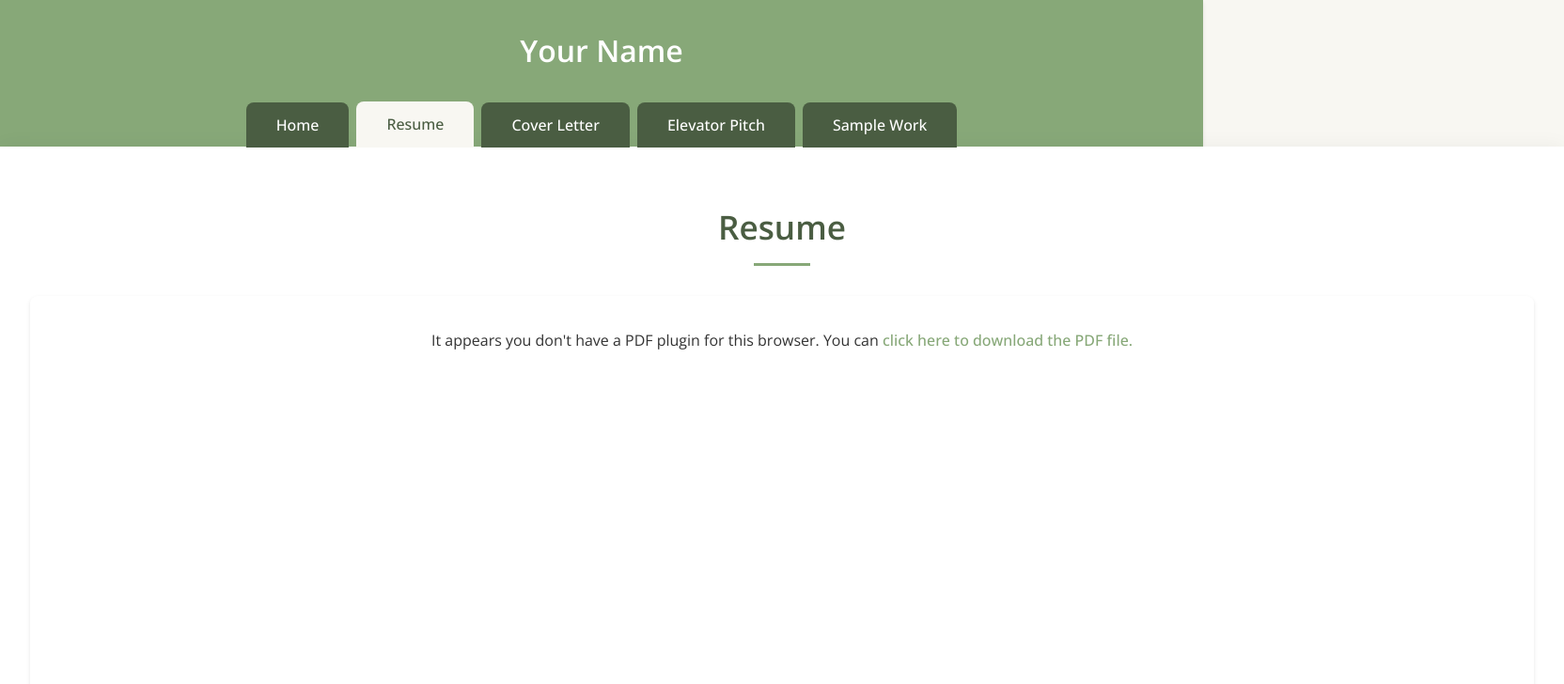
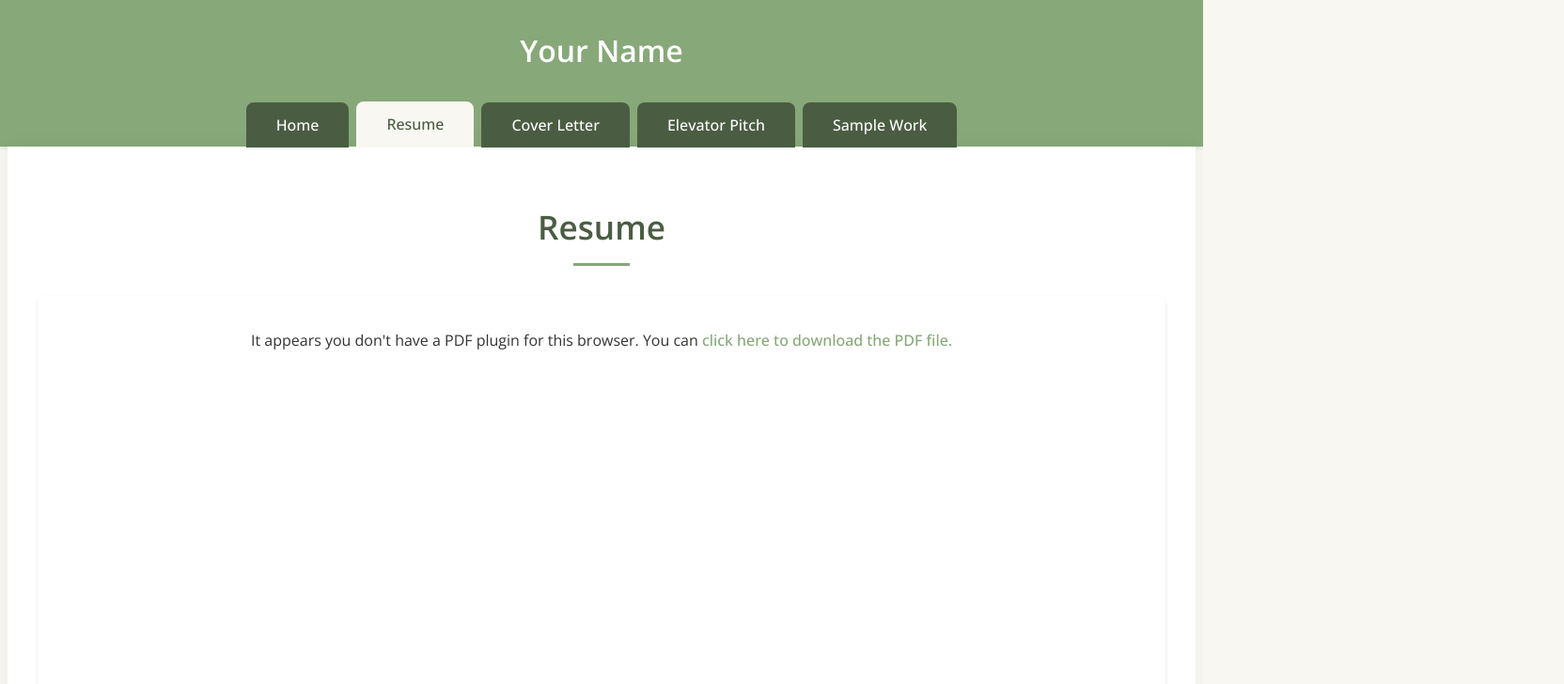
Before and after one commit to arshiagarg2006/arshia-website, a React (Create React App) app: page /resume in a window 1280 px wide. Shown: the top 728 px of the page at 94% size, 1664 px wide, since content can reach past the window. Built offline with nearby package versions, Linux system fonts and the light colour scheme.

Commit message:
cover letter

```diff
--- a/src/pages/Resume.js
+++ b/src/pages/Resume.js
@@ -12,7 +12,7 @@ function Resume() {
           height="1200px"
           style={{
             maxWidth: '100%',
-            width: '1600px',
+            width: '1200px',
             margin: '0 auto',
             display: 'block'
           }}
--- a/src/styles/pages.css
+++ b/src/styles/pages.css
@@ -153,7 +153,7 @@ section {
 /* Resume Page Styles */
 .resume-container {
   width: 100%;
-  max-width: 1600px;  /* Increased max-width */
+  max-width: 1400px;  /* Increased max-width */
   margin: 0 auto;
   padding: 0;
 }
```
Also changed, not shown: 2 other files (tests, documents, lock files or other folders).
